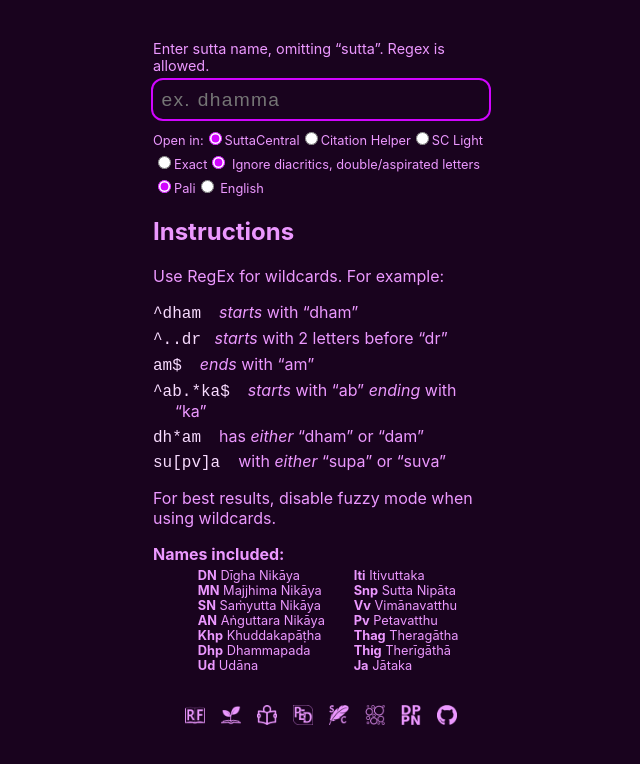
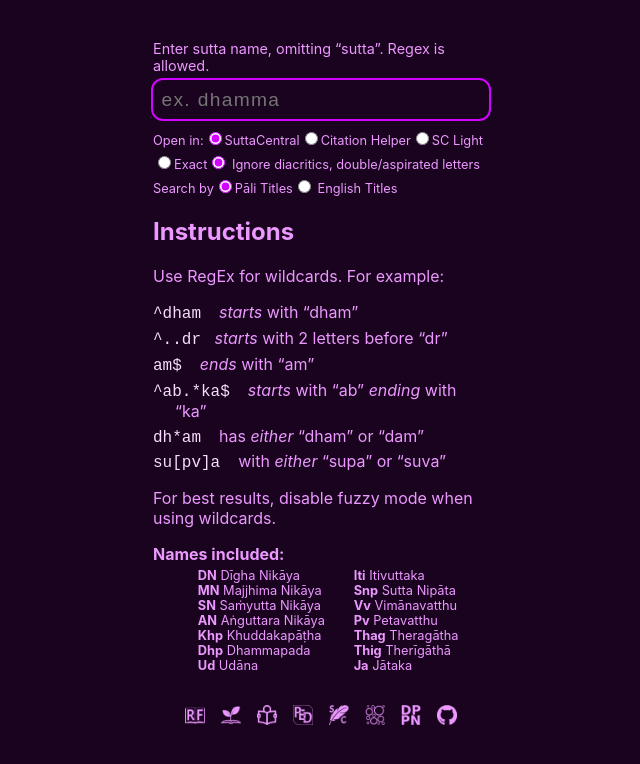
Before and after one commit to thesunshade/sutta-name-lookup, a React (Create React App) app: page / in a window 1280 px wide. Shown: the top 764 px of the page, without its empty margins (319-959 px from the left). Built offline with nearby package versions, Linux system fonts and the light colour scheme.

Commit message:
Update App.js

```diff
--- a/src/App.js
+++ b/src/App.js
@@ -93,9 +93,10 @@
             localStorage.language = e.target.value;
           }}
         >
+          <span className="button-title">Search by</span>
           <label>
             <input type="radio" name="language" value="pali" defaultChecked={language === "pali" ? "checked" : ""} />
-            Pali
+            Pāli Titles
           </label>
           <label>
             <input
@@ -104,7 +105,7 @@
               value="english"
               defaultChecked={language === "english" ? "checked" : ""}
             />{" "}
-            English
+            English Titles
           </label>
         </div>
       </div>
```
